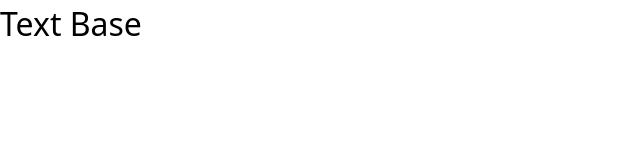
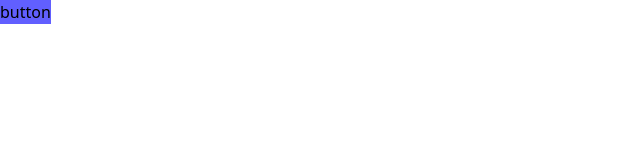
Before and after one commit to token-hub/tailwind-playground, a website: page index.html in a window 1280 px wide. Shown: the whole page, without its empty margins (0-640 px from the left). Drawn offline with Linux system fonts and the light colour scheme.

Commit message:
Task 28
Shades & Hover

```diff
--- a/index.html
+++ b/index.html
@@ -7,6 +7,6 @@
         <link rel="stylesheet" href="./src/output.css" />
     </head>
     <body>
-        <p class="heading">Text Base</p>
+        <button class="bg-indigo-500 hover:bg-indigo-600">button</button>
     </body>
 </html>
```
Also changed, not shown: src/output.css.
